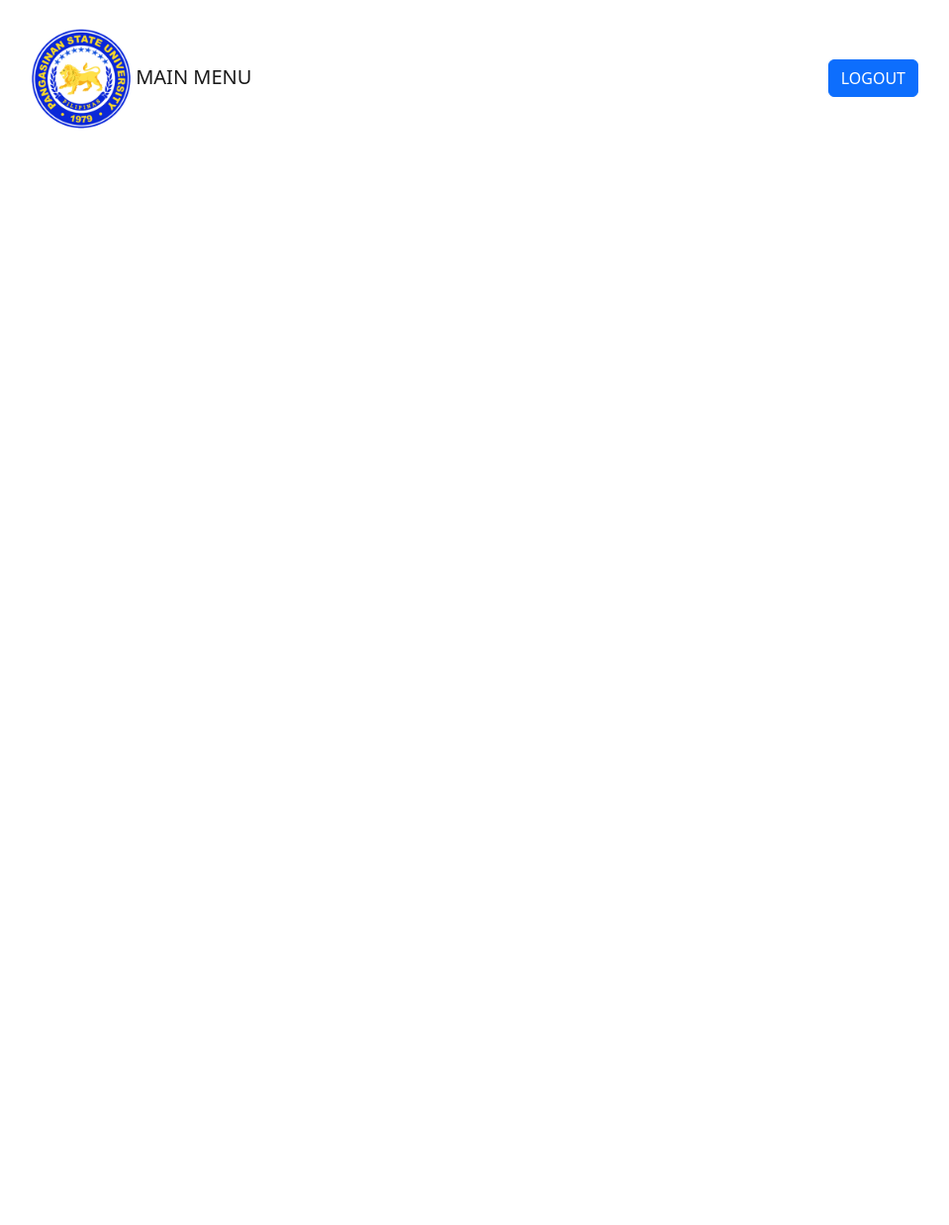
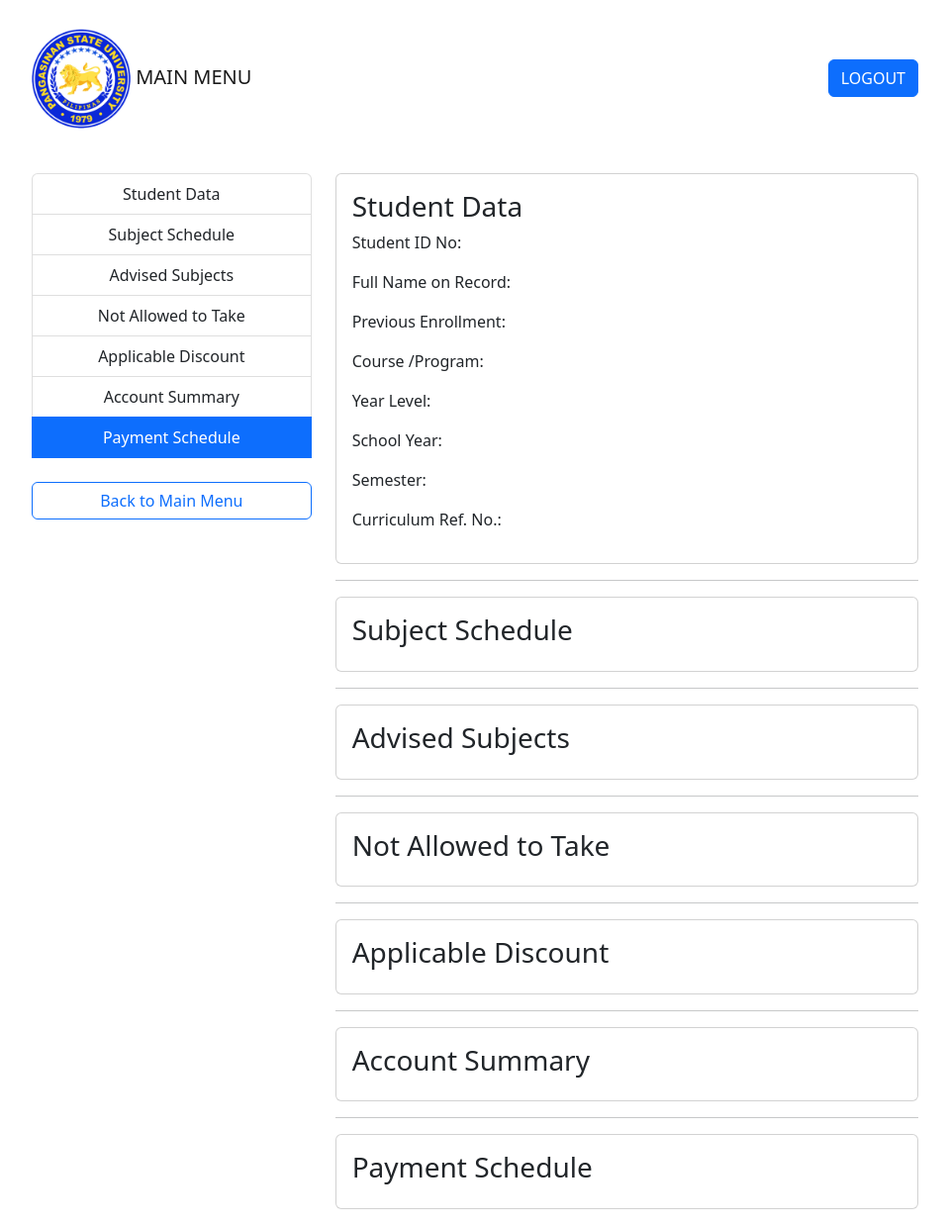
Before and after one commit to Chewycide/PSU-student-portal-concept, a Flask app: page /enrollment in a window 1280 px wide. Shown: the whole page at 99% size, without its empty margins (160-1119 px from the left). Before the commit the page ends 130 px from the top, so only its background shows below. Run offline with Flask 2, Linux system fonts and the light colour scheme; some libraries are stand-ins or nearby versions.

Commit message:
Initialize HTML structure and CSS style for /enrollment
User is able to browse /enrollment page faster using left navigation tab
and also able to go back to main menu.

- Update main.css
- Update enrollment.html

```diff
--- a/website/static/css/main.css
+++ b/website/static/css/main.css
@@ -69,4 +69,8 @@ html, body {
   width: 5rem;
 }
 
+.page-navigation {
+  position: sticky;
+}
+
 /*# sourceMappingURL=main.css.map */
--- a/website/templates/enrollment.html
+++ b/website/templates/enrollment.html
@@ -6,7 +6,74 @@
 <!-- Navbar -->
 {% include 'navbar.html' %}
 <!-- Content -->
-<div>
+<!-- Tabs -->
+<div class="row content-wrapper">
+    <div class="col-lg-4 d-none d-md-none d-lg-block">
+        <div id="enrollmentPageAnchors" class="list-group text-center sticky-lg-top">
+            <a href="#studentData" class="list-group-item list-group-item-action">Student Data</a>
+            <a href="#subjectSchedule" class="list-group-item list-group-item-action">Subject Schedule</a>
+            <a href="#advisedSubjects" class="list-group-item list-group-item-action">Advised Subjects</a>
+            <a href="#notAllowed" class="list-group-item list-group-item-action">Not Allowed to Take</a>
+            <a href="#applicableDiscount" class="list-group-item list-group-item-action">Applicable Discount</a>
+            <a href="#accountSummary" class="list-group-item list-group-item-action">Account Summary</a>
+            <a href="#paymentSchedule" class="list-group-item list-group-item-action">Payment Schedule</a>
+            <br>
+            <a href="{{ url_for('main_menu') }}" class="btn btn-outline-primary">Back to Main Menu</a>
+        </div>
+    </div>
+    <div class="col-lg-8">
+        <div data-bs-spy="scroll" data-bs-target="#enrollmentPageAnchors" tabindex="0" class="">
+            <div id="studentData" class="card">
+                <div class="card-body">
+                    <h3 class="card-title">Student Data</h3>
+                    <p>Student ID No: <span></span></p>
+                    <p>Full Name on Record: <span></span></p>
+                    <p>Previous Enrollment: <span></span></p>
+                    <p>Course /Program: <span></span></p>
+                    <p>Year Level: <span></span></p>
+                    <p>School Year: <span></span></p>
+                    <p>Semester: <span></span></p>
+                    <p>Curriculum Ref. No.: <span></span></p>
+                </div>
+            </div>
+            <hr>
+            <div id="subjectSchedule" class="card">
+                <div class="card-body">
+                    <h3 class="card-title">Subject Schedule</h3>
+                </div>
+            </div>
+            <hr>
+            <div id="advisedSubjects" class="card">
+                <div class="card-body">
+                    <h3 class="card-title">Advised Subjects</h3>
+                </div>
+            </div>
+            <hr>
+            <div id="notAllowed" class="card">
+                <div class="card-body">
+                    <h3 class="card-title">Not Allowed to Take</h3>
+                </div>
+            </div>
+            <hr>
+            <div id="applicableDiscount" class="card">
+                <div class="card-body">
+                    <h3 class="card-title">Applicable Discount</h3>
+                </div>
+            </div>
+            <hr>
+            <div id="accountSummary" class="card">
+                <div class="card-body">
+                    <h3 class="card-title">Account Summary</h3>
+                </div>
+            </div>
+            <hr>
+            <div id="paymentSchedule" class="card">
+                <div class="card-body">
+                    <h3 class="card-title">Payment Schedule</h3>
+                </div>
+            </div>
+        </div>
+    </div>
 
 </div>
 {% endblock %}
```
Also changed, not shown: website/static/scss/pages/_main_menu.scss (line endings or trailing spaces), 1 other file.
